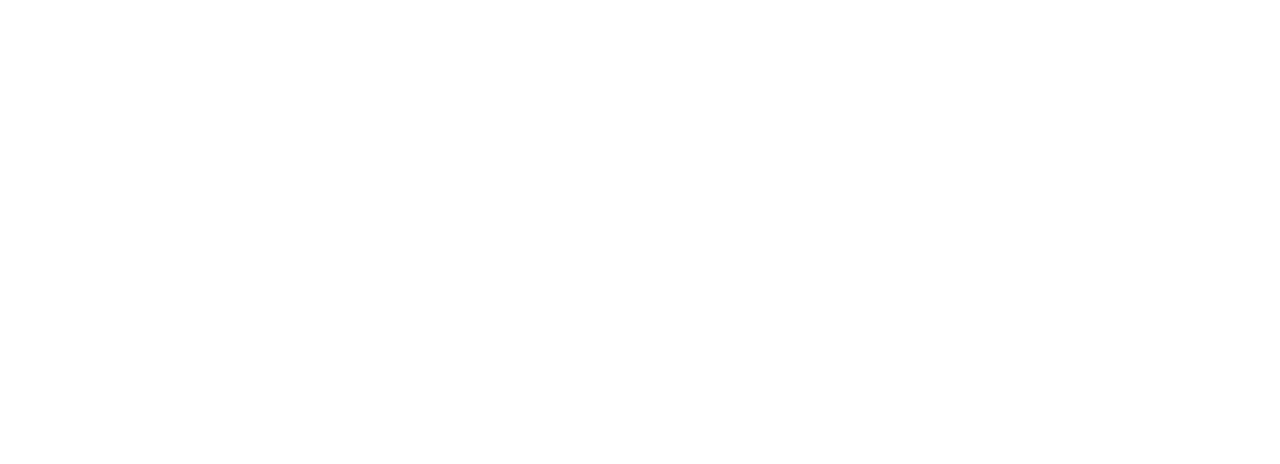
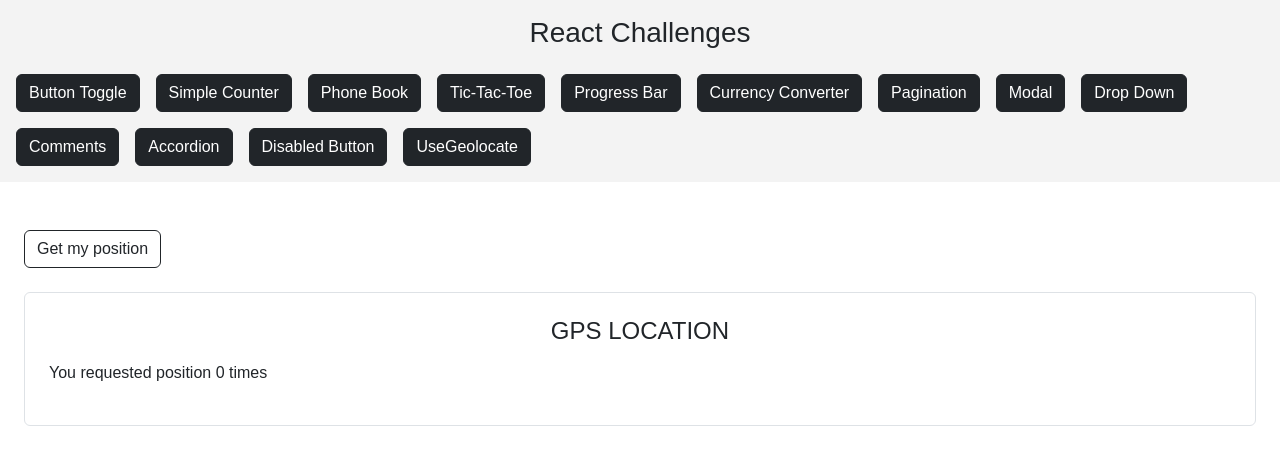
Before and after one commit to prudv13/react-challenges, a React (Vite) app: page /usegeolocate in a window 1280 px wide. Before the commit this address had no page. Shown: the top 464 px of the page. Built offline with nearby package versions, Linux system fonts and the light colour scheme.

Commit message:
useGeolocation custom hook

```diff
--- a/src/App.jsx
+++ b/src/App.jsx
@@ -13,6 +13,7 @@
 import Accordion from './challenges/Accordion/Accordion'
 import DisabledButton from './challenges/Disable Button/DisabledButton'
 import CurrencyConvert from './challenges/Currency Converter/CurrencyConvert'
+import Geolocate from './challenges/useGeolocate/Geolocate'
 
 function App() {
 
@@ -33,6 +34,7 @@
           <Route path='comments' element={<Comments />} />
           <Route path='accordion' element={<Accordion />} />
           <Route path='disabledbutton' element={<DisabledButton />} />
+          <Route path='usegeolocate' element={<Geolocate />} />
         </Route>
       </Routes>
     </div>
--- /dev/null
+++ b/src/challenges/useGeolocate/Geolocate.jsx
@@ -0,0 +1,48 @@
+import React, { useState } from 'react'
+import { useGeolocation } from './useGeolocation';
+
+const Geolocate = () => {
+
+  const {isLoading, position: {lat, lng}, error, getPosition} = useGeolocation();
+
+  const [countClicks, setCountClicks] = useState(0);
+
+  function handleClick(){
+    setCountClicks(count => count+1);
+    getPosition();
+  }
+
+  return (
+    <div>
+      <button
+        onClick={handleClick}
+        disabled={isLoading}
+        className='btn btn-outline-dark mb-4'
+      >
+      Get my position
+      </button>
+
+      <div className="form-control d-flex flex-column p-4 gap-3">
+        <h4 className="m-auto">GPS LOCATION</h4>
+        { isLoading && <p>Loading position...</p> }
+        {error && <p>{error}</p>}
+        {!isLoading && !error && lat && lng && (
+          <a
+            className='form-control my-auto p-3 btn btn-dark d-flex flex-column'
+            target='_blank'
+            rel='noreferrer'
+            href={`https://www.openstreetmap.org/#map=16/${lat}/${lng}`}
+          >
+            <span>latitude: {lat}</span>
+            <span>longitude: {lng}</span>
+          </a>
+          )}
+        <p>You requested position {countClicks} times</p>
+      </div>
+
+
+    </div>
+  )
+}
+
+export default Geolocate;
--- /dev/null
+++ b/src/challenges/useGeolocate/useGeolocation.js
@@ -0,0 +1,30 @@
+import { useState } from "react";
+
+export function useGeolocation() {
+    const [isLoading, setIsLoading] = useState(false);
+    const [position, setPosition] = useState({});
+    const [error, setError] = useState(null);
+
+
+    function getPosition() {
+        if(!navigator.geolocation){
+        return setError("Your browser does not support geolocation");
+        }
+
+        setIsLoading(true);
+        navigator.geolocation.getCurrentPosition(
+            (pos) => {
+                setPosition({
+                    lat: pos.coords.latitude,
+                    lng: pos.coords.longitude
+                });
+                setIsLoading(false);
+            },
+            (error) => {
+                setError(error.message);
+                setIsLoading(false);
+            }
+        );
+    }
+    return {isLoading, position, error, getPosition}
+}
--- a/src/components/Home.jsx
+++ b/src/components/Home.jsx
@@ -19,6 +19,7 @@
                 <Link to="comments"><button className='btn btn-dark'>Comments</button></Link>
                 <Link to="accordion"><button className='btn btn-dark'>Accordion</button></Link>
                 <Link to="disabledbutton"><button className='btn btn-dark'>Disabled Button</button></Link>
+                <Link to="usegeolocate"><button className='btn btn-dark'>UseGeolocate</button></Link>
             </div>
         </div>
         <div className='mx-4'>
```
